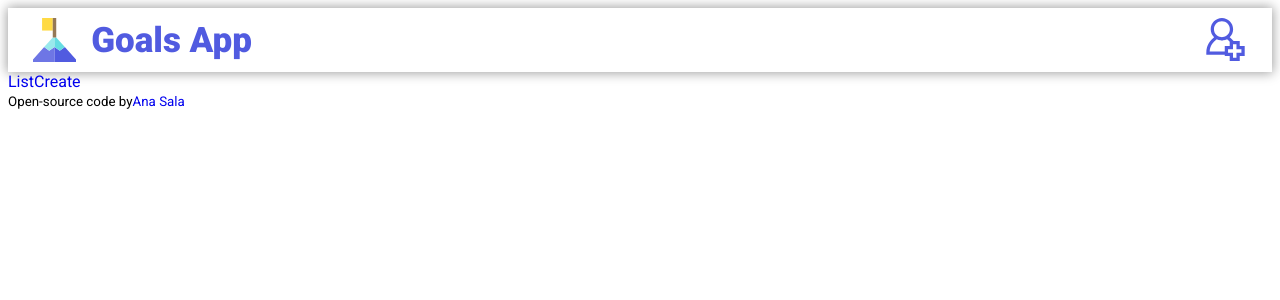
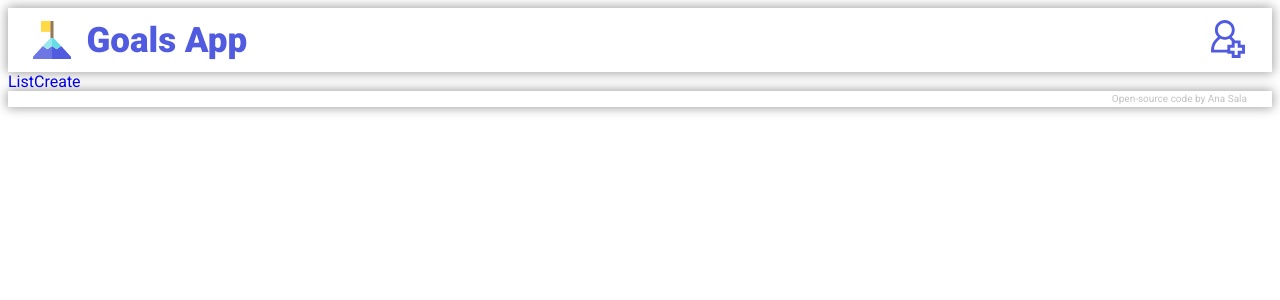
Before and after one commit to AGSS18/goals-app, a JavaScript app: page / in a window 1280 px wide. Shown: the top 300 px of the page. Built offline with nearby package versions, Linux system fonts and the light colour scheme; the HTML template or start-up script is replaced by a standard one.

Commit message:
Footer component css styling

```diff
--- a/src/components/shared/Footer.js
+++ b/src/components/shared/Footer.js
@@ -1,9 +1,9 @@
 function Footer() {
     return(
-        <footer>
-            <small>
+        <footer className="Footer box-shadow">
+            <small className="footer-coder">
                 Open-source code by
-                    <a href="https://github.com/AGSS18/goals-app" target="_blank">Ana Sala</a>
+                    <a href="https://github.com/AGSS18/goals-app" target="_blank"> Ana Sala</a>
             </small>
         </footer>
     );
--- a/src/index.css
+++ b/src/index.css
@@ -37,7 +37,7 @@ a {
 }
 
 .header-right {
-    padding-top: 4px;
+    padding-top: 8px;
 }
 
 .header-left_text {
@@ -50,9 +50,23 @@ a {
 .header-left_svg, .header-left_loging-svg {
     display: block;
     margin: 0 auto;
-    height: 90%;
+    height: 80%;
 }
 
 /* MAIN COMPONENT */
 
 /* FOOTER COMPONENT */
+.Footer {
+    height: 16px;
+    text-align: right;
+    font-size: 12px;
+    padding-right: 25px;
+}
+
+.Footer, .Footer a {
+    color: #c2c2c2;
+}
+
+.Footer a:hover {
+    color: #969696;
+}
```
